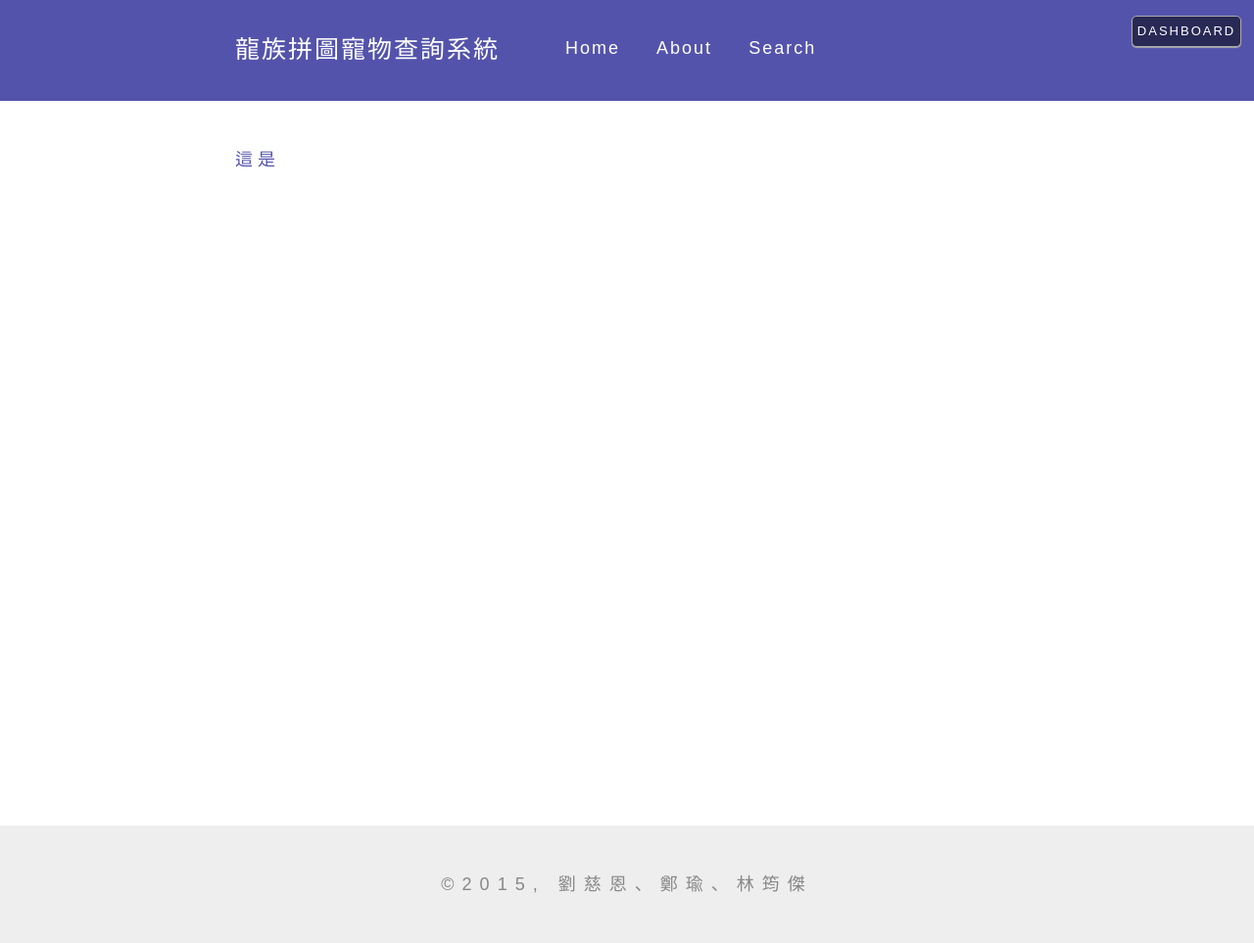
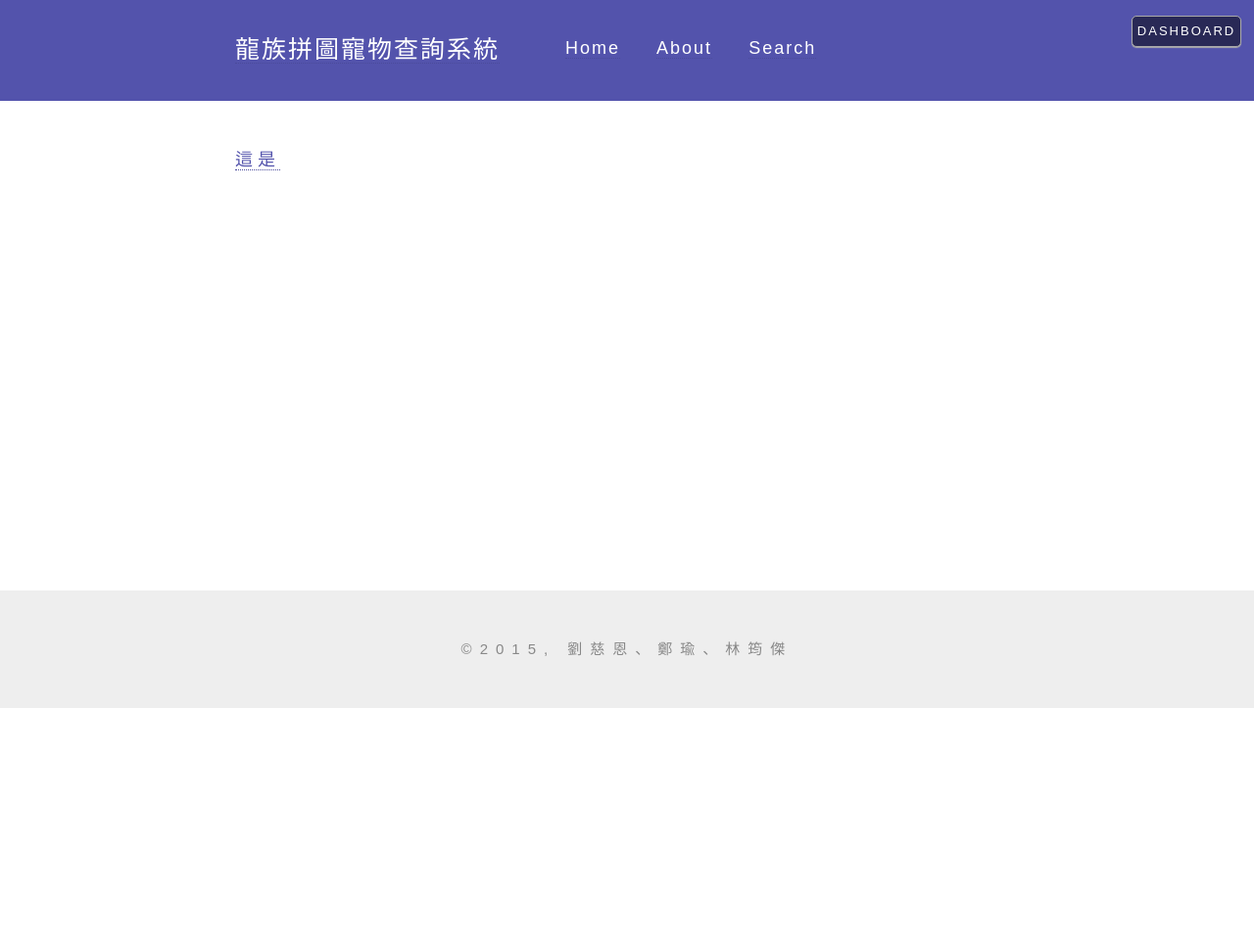
Before and after one commit to hane1818/PAD_Pet_Searching_System, a PHP site: page / in a window 1280 px wide. Shown: the whole page at 98% size. After the commit the page ends 723 px from the top, so only its background shows below. Run offline with PHP 8.4, Linux system fonts and the light colour scheme.

Commit message:
Modify some details

```diff
--- a/assets/stylesheets/main.css
+++ b/assets/stylesheets/main.css
@@ -33,12 +33,17 @@ nav, nav ul li {
     padding: 0 15px;
 }
 
+nav a:hover {
+    text-decoration: underline;
+}
+
 footer {
     bottom: 0;
     clear: both;
     padding: 50px;
     background: #eee;
     color: #888;
+    font-size: 15px;
     letter-spacing: 8px;
     text-align: center;
 }
@@ -46,6 +51,7 @@ footer {
 a {
     color: hsl(240, 35%, 50%);
     text-decoration: none;
+    border-bottom: 1px dotted hsl(240, 35%, 45%);
 }
 
 input {
@@ -109,7 +115,7 @@ input[type="submit"] {
 
 #main {
     margin: 50px 0;
-    min-height: 80vh;
+    min-height: 50vh;
 }
 
 #login {
```
